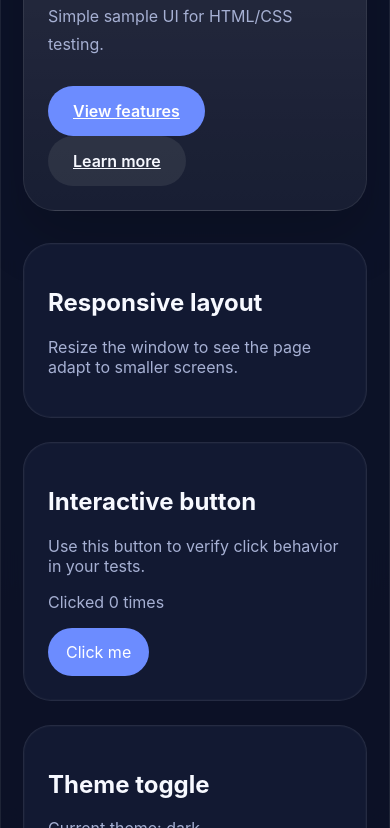
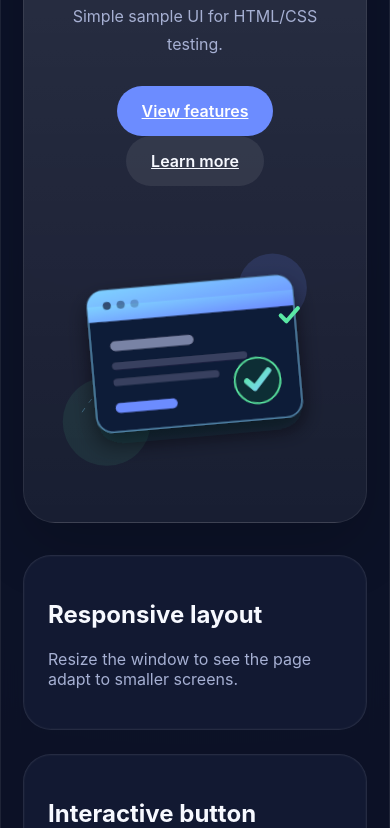
Before and after one commit to Kidane-S/Playwright-demo, a website: page docs/index.html in a window 390 px wide. Shown: the part 278-1106 px from the top of the page. Drawn offline with Linux system fonts and the light colour scheme.

Commit message:
pic-feature

```diff
--- a/docs/index.html
+++ b/docs/index.html
@@ -15,11 +15,22 @@
         <a href="dashboard.html" class="nav-link">Dashboard</a>
         <a href="contact.html" class="nav-link">Contact</a>
       </nav>
-      <h1>Playwright Test Page</h1>
-      <p>Simple sample UI for HTML/CSS testing.</p>
-      <div class="hero-links">
-        <a class="primary-button" href="#features">View features</a>
-        <a class="secondary-button" href="about.html">Learn more</a>
+      <div class="hero-content">
+        <div class="hero-copy">
+          <h1>Playwright Test Page</h1>
+          <p>Simple sample UI for HTML/CSS testing.</p>
+          <div class="hero-links">
+            <a class="primary-button" href="#features">View features</a>
+            <a class="secondary-button" href="about.html">Learn more</a>
+          </div>
+        </div>
+        <img
+          class="hero-illustration"
+          src="header-illustration.svg"
+          width="360"
+          height="280"
+          alt="A glowing browser window with automated test checkmarks"
+        />
       </div>
     </header>
 
--- a/docs/styles.css
+++ b/docs/styles.css
@@ -100,18 +100,36 @@ body.light .primary-button {
   margin-bottom: 32px;
 }
 
+.hero-content {
+  display: flex;
+  align-items: center;
+  justify-content: space-between;
+  gap: 32px;
+}
+
+.hero-copy {
+  flex: 1;
+}
+
 .hero h1 {
   margin: 0;
   font-size: clamp(2.4rem, 4vw, 4.2rem);
   letter-spacing: -0.05em;
 }
 
-.hero p,
-.hero-copy {
+.hero p {
   margin: 18px auto 28px;
   max-width: 720px;
   color: var(--muted);
   line-height: 1.75;
+}
+
+.hero-illustration {
+  display: block;
+  flex: 0 1 360px;
+  width: min(100%, 360px);
+  height: auto;
+  max-height: 280px;
 }
 
 .primary-button,
@@ -328,4 +346,22 @@ textarea:focus-visible {
   .task-controls {
     grid-template-columns: 1fr;
   }
+
+  .hero-content {
+    flex-direction: column;
+    text-align: center;
+  }
+
+  .hero-copy {
+    width: 100%;
+  }
+
+  .hero p {
+    margin-left: auto;
+    margin-right: auto;
+  }
+
+  .hero-illustration {
+    width: min(100%, 320px);
+  }
 }
--- a/scripts/serve-docs.js
+++ b/scripts/serve-docs.js
@@ -8,6 +8,7 @@ const contentTypes = {
   '.css': 'text/css',
   '.html': 'text/html',
   '.js': 'text/javascript',
+  '.svg': 'image/svg+xml',
 };
 
 const server = http.createServer((request, response) => {
```
Also changed, not shown: docs/header-illustration.svg (added).
